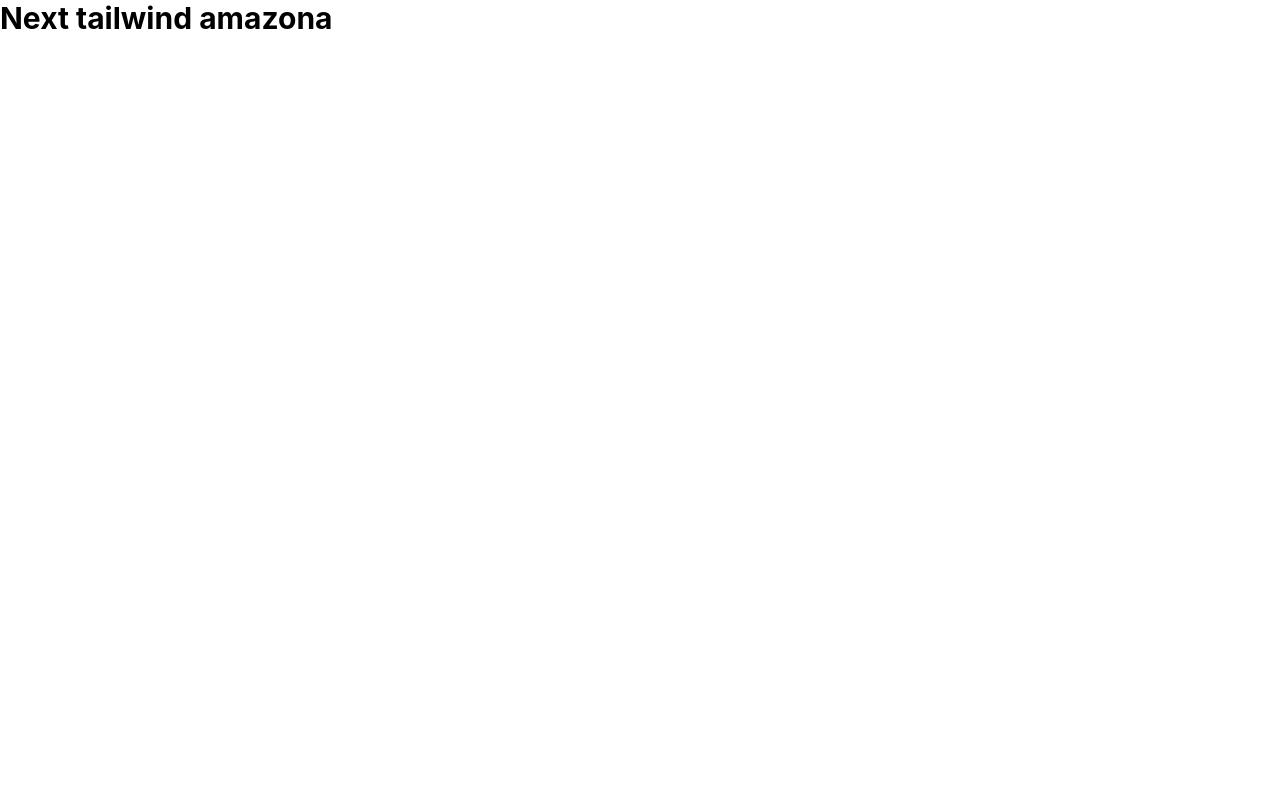
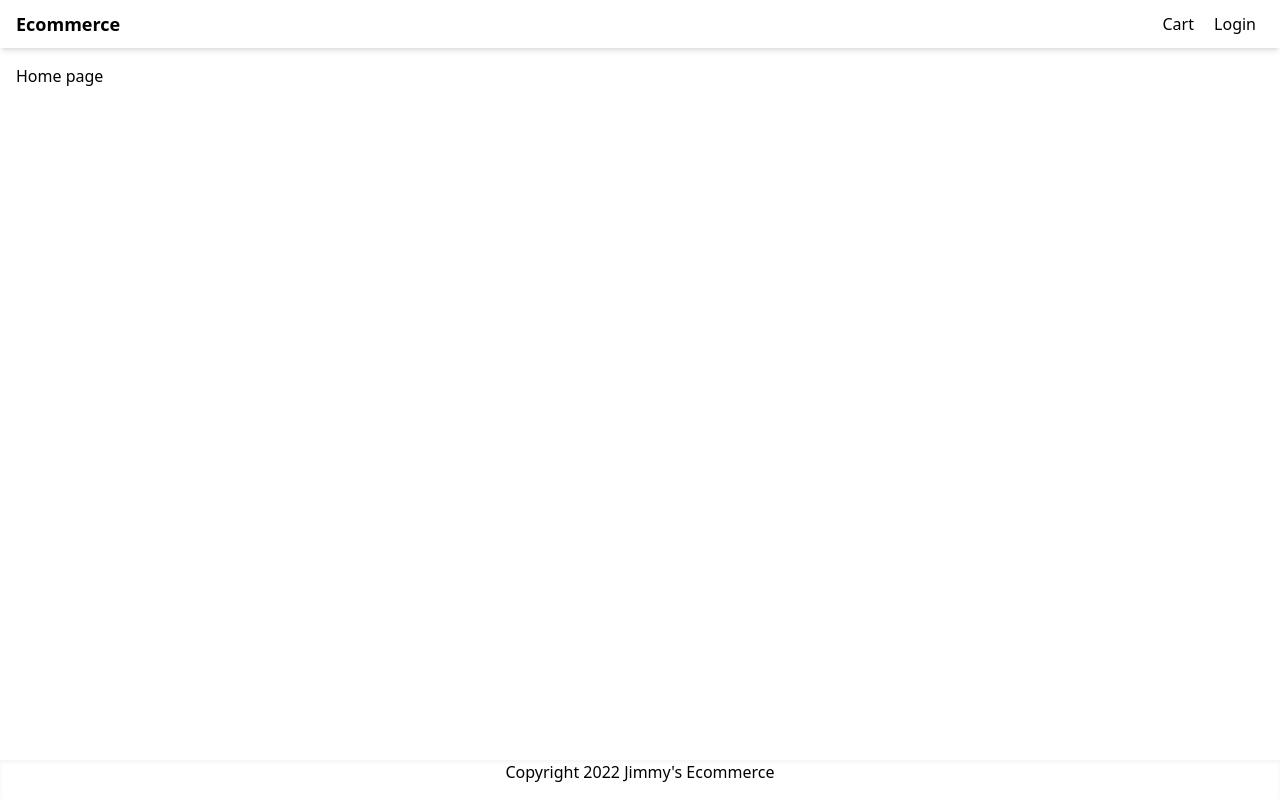
Before and after one commit to NyanyanKat/Ecommerce_App_NextJS, a Next.js app: page / in a window 1280 px wide. Built offline with nearby package versions, Linux system fonts and the light colour scheme.

Commit message:
Added layout component

```diff
--- /dev/null
+++ b/components/Layout.js
@@ -0,0 +1,39 @@
+import Head from "next/head";
+import Link from "next/link";
+import React from "react";
+
+const Layout = ({ title, children }) => {
+  return (
+    <>
+      <Head>
+        <title>{title ? title + "-Ecommerce" : "Jimmy Ecommerce"}</title>
+        <meta name="description" content="Ecommerce Website" />
+        <link rel="icon" href="/favicon.ico" />
+      </Head>
+
+      <div className="flex min-h-screen flex-col justify-between">
+        <header>
+          <nav className="flex h-12 justify-between shadow-md items-center px-4">
+            <Link href="/">
+              <a className="text-lg font-bold">Ecommerce</a>
+            </Link>
+            <div className="">
+              <Link href="/cart">
+                <a className="p-2">Cart </a>
+              </Link>
+              <Link href="/login">
+                <a className="p-2">Login </a>
+              </Link>
+            </div>
+          </nav>
+        </header>
+        <main className="container m-auto mt-4 px-4">{children}</main>
+        <footer className="flex justify-center items-start h-10 shadow-inner">
+          <p>Copyright 2022 Jimmy's Ecommerce</p>
+        </footer>
+      </div>
+    </>
+  );
+};
+
+export default Layout;
--- a/pages/_app.js
+++ b/pages/_app.js
@@ -1,7 +1,7 @@
-import '../styles/globals.css'
+import "../styles/globals.css";
 
 function MyApp({ Component, pageProps }) {
-  return <Component {...pageProps} />
+  return <Component {...pageProps} />;
 }
 
-export default MyApp
+export default MyApp;
--- a/pages/index.js
+++ b/pages/index.js
@@ -1,15 +1,5 @@
-import Head from "next/head";
+import Layout from "../components/Layout";
 
 export default function Home() {
-  return (
-    <div className="">
-      <Head>
-        <title>Jimmy's Everything Ecommerce</title>
-        <meta name="description" content="Generated by create next app" />
-        <link rel="icon" href="/favicon.ico" />
-      </Head>
-
-      <h1 className="text-3xl font-bold">Next tailwind amazona</h1>
-    </div>
-  );
+  return <Layout title="Home Page">Home page</Layout>;
 }
--- a/styles/globals.css
+++ b/styles/globals.css
@@ -2,7 +2,7 @@
 @tailwind components;
 @tailwind utilities;
 
-html,
+/* html,
 body {
   padding: 0;
   margin: 0;
@@ -19,7 +19,7 @@
   box-sizing: border-box;
 }
 
-@media (prefers-color-scheme: dark) {
+@media (prefers-color-scheme: light) {
   html {
     color-scheme: dark;
   }
@@ -27,4 +27,4 @@
     color: white;
     background: black;
   }
-}
+} */
```
Also changed, not shown: .eslintrc.json, 1 other file (tests, documents, lock files or other folders).
